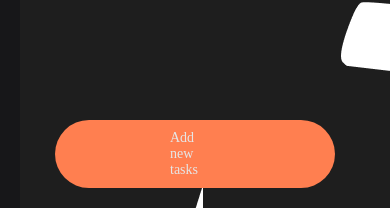
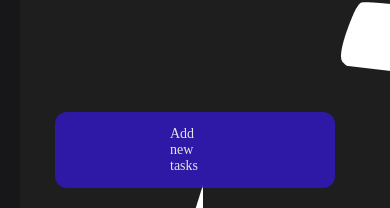
Before and after one commit to bsdaoquang/to-do-list-app, a React Native app: screen / in a window 390 px wide. Shown: the part 636-844 px from the top of the page. Built offline with nearby package versions, Linux system fonts and the light colour scheme; some icons are missing.

Commit message:
fix font icon

```diff
--- a/App.tsx
+++ b/App.tsx
@@ -1,17 +1,14 @@
-import {NavigationContainer} from '@react-navigation/native';
 import React from 'react';
 import {SafeAreaView, StatusBar} from 'react-native';
 import {colors} from './src/constants/colors';
-import Router from './src/routes/Router';
+import HomeScreen from './src/screens/homes/HomeScreen';
 
 const App = () => {
   return (
     <>
       <SafeAreaView style={{flex: 1, backgroundColor: colors.bgColor}}>
         <StatusBar barStyle="light-content" backgroundColor={colors.bgColor} />
-        <NavigationContainer>
-          <Router />
-        </NavigationContainer>
+        <HomeScreen />
       </SafeAreaView>
     </>
   );
--- a/react-native.config.js
+++ b/react-native.config.js
@@ -6,9 +6,7 @@ module.exports = {
   assets: ['./assets/fonts'],
   dependencies: {
     'react-native-vector-icons': {
-      platforms: {
-        ios: null,
-      },
+      platforms: {},
     },
   },
 };
--- a/src/components/Container.tsx
+++ b/src/components/Container.tsx
@@ -2,12 +2,10 @@ import {ArrowLeft2} from 'iconsax-react-native';
 import React, {ReactNode} from 'react';
 import {ScrollView, TouchableOpacity, View} from 'react-native';
 import {colors} from '../constants/colors';
+import {fontFamilies} from '../constants/fontFamilies';
 import {globalStyles} from '../styles/globalStyles';
 import RowComponent from './RowComponent';
-import {useNavigation} from '@react-navigation/native';
-import TitleComponent from './TitleComponent';
 import TextComponent from './TextComponent';
-import {fontFamilies} from '../constants/fontFamilies';
 
 interface Props {
   title?: string;
@@ -18,8 +16,6 @@ interface Props {
 
 const Container = (props: Props) => {
   const {title, back, right, children} = props;
-
-  const navigation: any = useNavigation();
 
   return (
     <View style={[globalStyles.container]}>
@@ -33,7 +29,7 @@ const Container = (props: Props) => {
           alignItems: 'center',
         }}>
         {back && (
-          <TouchableOpacity onPress={() => navigation.goBack()}>
+          <TouchableOpacity onPress={() => {}}>
             <ArrowLeft2 size={24} color={colors.text} />
           </TouchableOpacity>
         )}
--- a/src/routes/Router.tsx
+++ /dev/null
@@ -1,20 +0,0 @@
-import {View, Text} from 'react-native';
-import React from 'react';
-import {createNativeStackNavigator} from '@react-navigation/native-stack';
-import HomeScreen from '../screens/homes/HomeScreen';
-import AddNewTask from '../screens/tasks/AddNewTask';
-
-const Router = () => {
-  const Stack = createNativeStackNavigator();
-  return (
-    <Stack.Navigator
-      screenOptions={{
-        headerShown: false,
-      }}>
-      <Stack.Screen name="Home" component={HomeScreen} />
-      <Stack.Screen name="AddNewTask" component={AddNewTask} />
-    </Stack.Navigator>
-  );
-};
-
-export default Router;
--- a/src/screens/homes/HomeScreen.tsx
+++ b/src/screens/homes/HomeScreen.tsx
@@ -24,7 +24,7 @@ import {fontFamilies} from '../../constants/fontFamilies';
 import {globalStyles} from '../../styles/globalStyles';
 import AntDesign from 'react-native-vector-icons/AntDesign';
 
-const HomeScreen = ({navigation}: any) => {
+const HomeScreen = () => {
   return (
     <View style={{flex: 1}}>
       <Container>
@@ -148,14 +148,14 @@ const HomeScreen = ({navigation}: any) => {
           alignItems: 'center',
         }}>
         <TouchableOpacity
-          onPress={() => navigation.navigate('AddNewTask')}
           activeOpacity={1}
           style={[
             globalStyles.row,
             {
-              backgroundColor: 'coral',
+              backgroundColor: colors.blue,
               padding: 10,
-              borderRadius: 100,
+              borderRadius: 12,
+              paddingVertical: 14,
               width: '80%',
             },
           ]}>
```
Also changed, not shown: 1 other file (tests, documents, lock files or other folders).
